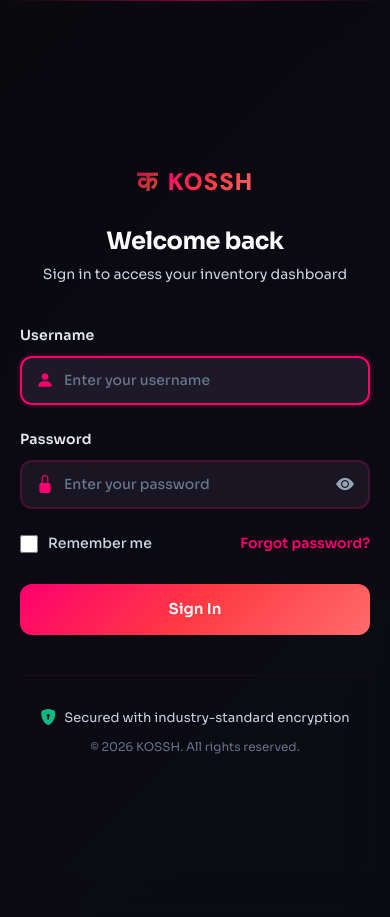
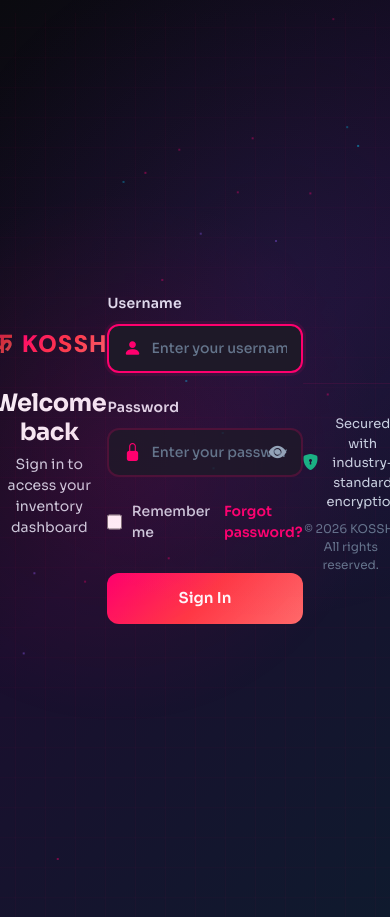
Before and after one commit to Nav228/KOSSH, a Flask app: page /login in a window 390 px wide; the page is wider, and only the part inside the window is pictured. Run offline with Flask 3, Linux system fonts and the light colour scheme; some libraries are stand-ins or nearby versions.

Commit message:
Complete login page redesign - new modern centered layout
- Removed split layout, now centered single-column design
- Form is now prominent centered card with backdrop blur
- Full-screen centered layout (better UX)
- Larger, more premium form container
- Beautiful radial gradient background accents
- Professional spacing and sizing
- Clean, modern, focused design
- Works perfectly on mobile

Co-Authored-By: Claude Opus 4.7 <noreply@anthropic.com>

```diff
--- a/templates/login.html
+++ b/templates/login.html
@@ -20,6 +20,8 @@
             min-height: 100vh;
             background: linear-gradient(135deg, #0a0a0f 0%, #1a0f2e 50%, #0f1a2e 100%);
             display: flex;
+            align-items: center;
+            justify-content: center;
             overflow: hidden;
             position: relative;
         }
@@ -89,35 +91,8 @@
         .login-wrapper {
             position: relative;
             z-index: 1;
-            display: grid;
-            grid-template-columns: 1fr 1fr;
             width: 100%;
-            min-height: 100vh;
-            gap: 0;
-        }
-
-        /* Visual element side */
-        .login-visual {
-            display: flex;
-            align-items: center;
-            justify-content: center;
-            padding: 40px;
-            position: relative;
-            overflow: hidden;
-        }
-
-        .login-visual::before {
-            content: '';
-            position: absolute;
-            inset: 0;
-            background: linear-gradient(135deg, rgba(255, 0, 110, 0.1) 0%, rgba(139, 92, 246, 0.1) 50%, rgba(0, 212, 255, 0.1) 100%);
-            pointer-events: none;
-        }
-
-        .visual-content {
-            position: relative;
-            z-index: 2;
-            text-align: center;
+            height: 100vh;
         }
 
         /* ===== PREMIUM METRICS DASHBOARD ===== */
@@ -242,33 +217,36 @@
             100% { width: 40px; }
         }
 
-        /* Form container side */
+        /* Form container - centered */
         .login-container {
             display: flex;
             align-items: center;
             justify-content: center;
-            padding: 40px;
-            background: rgba(10, 10, 15, 0.6);
-            backdrop-filter: blur(20px);
+            min-height: 100vh;
+            padding: 20px;
             position: relative;
-            overflow: hidden;
         }
 
         .login-container::before {
             content: '';
-            position: absolute;
-            top: 0;
-            left: 0;
-            right: 0;
-            height: 1px;
-            background: linear-gradient(90deg, transparent, rgba(255, 0, 110, 0.5), transparent);
+            position: fixed;
+            inset: 0;
+            background: radial-gradient(circle at 30% 50%, rgba(255, 0, 110, 0.1) 0%, transparent 50%),
+                        radial-gradient(circle at 70% 30%, rgba(139, 92, 246, 0.08) 0%, transparent 50%);
+            pointer-events: none;
+            z-index: 0;
         }
 
         .form-wrapper {
             width: 100%;
-            max-width: 380px;
+            max-width: 480px;
             position: relative;
             z-index: 2;
+            background: rgba(10, 10, 15, 0.8);
+            backdrop-filter: blur(30px);
+            border: 1px solid rgba(255, 0, 110, 0.2);
+            border-radius: 24px;
+            padding: 60px 50px;
         }
 
         .login-header {
@@ -559,28 +537,10 @@
         }
 
         /* Mobile Responsiveness */
-        @media (max-width: 1024px) {
-            .login-wrapper {
-                grid-template-columns: 1fr;
-            }
-
-            .login-visual {
-                display: none;
-            }
-
-            .login-container {
-                padding: 40px 32px;
-                background: rgba(10, 10, 15, 0.85);
-            }
-        }
-
         @media (max-width: 640px) {
-            .login-container {
-                padding: 32px 20px;
-            }
-
             .form-wrapper {
                 max-width: 100%;
+                padding: 40px 24px;
             }
 
             .login-header h1 {
@@ -612,54 +572,8 @@
 
     <!-- LOGIN FORM -->
     <div class="login-wrapper">
-        <!-- Visual Element Side -->
-        <div class="login-visual">
-            <div class="visual-content">
-                <div class="visual-icon">
-                    <div class="box-container">
-                        <!-- METRIC CARD 1 -->
-                        <div class="metric-card">
-                            <div class="metric-value">271K</div>
-                            <div class="metric-label">Components</div>
-                        </div>
-
-                        <!-- METRIC CARD 2 -->
-                        <div class="metric-card">
-                            <div class="metric-value">35</div>
-                            <div class="metric-label">Active Jobs</div>
-                        </div>
-
-                        <!-- METRIC CARD 3 -->
-                        <div class="metric-card">
-                            <div class="metric-value">14</div>
-                            <div class="metric-label">Locations</div>
-                        </div>
-
-                        <!-- METRIC CARD 4 -->
-                        <div class="metric-card">
-                            <div class="metric-value">100%</div>
-                            <div class="metric-label">Visible</div>
-                        </div>
-                    </div>
-
-                    <!-- STATUS INDICATOR -->
-                    <div class="status-indicator">
-                        <div class="status-dot"></div>
-                        <div class="status-text">LIVE • REAL-TIME</div>
-                    </div>
-                </div>
-
-                <div class="visual-text">
-                    <h2>Inventory at Speed</h2>
-                    <p>Manage thousands of components with real-time visibility</p>
-                    <div class="gradient-accent"></div>
-                </div>
-            </div>
-        </div>
-
-        <!-- Form Side -->
+        <!-- FULL SCREEN LOGIN -->
         <div class="login-container">
-            <div class="form-wrapper">
                 <div class="login-header">
                 <div class="logo-section">
                     <span class="logo-icon">क</span>
```
